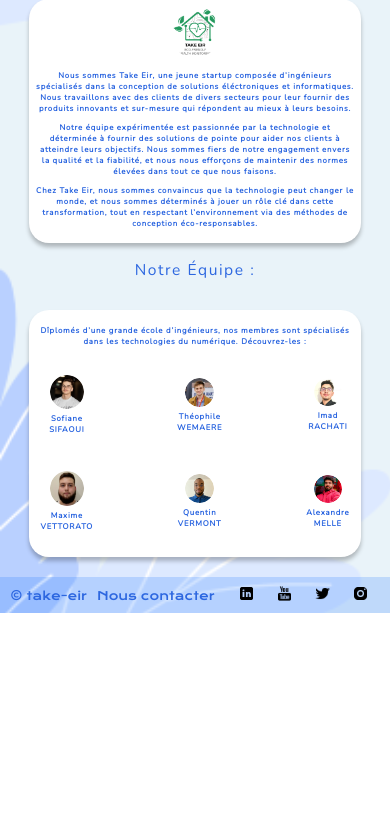
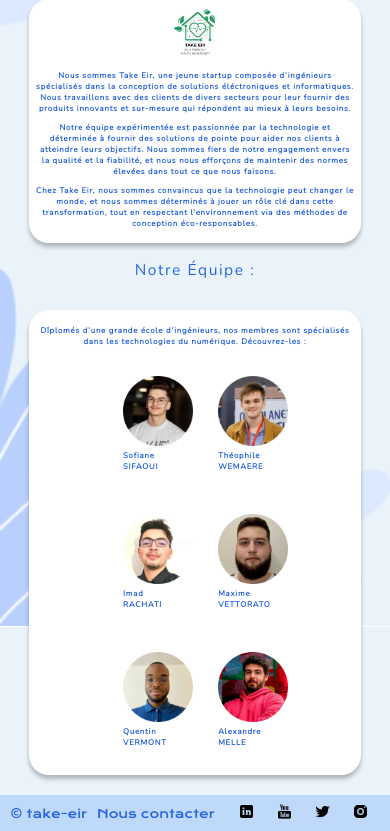
Before and after one commit to Theophile-Wemaere/take-eir-app, a PHP site: page /presentation.html in a window 390 px wide. Shown: the part 398-1229 px from the top of the page. Before the commit the page ends 1011 px from the top, so only its background shows below. Run offline with PHP 8.4, Linux system fonts and the light colour scheme.

Commit message:
Page "Qui sommes-nous" update: -fix equip-img bug

```diff
--- a/CSS/presentation.css
+++ b/CSS/presentation.css
@@ -139,8 +139,14 @@ figure figcaption {
 }
 
 @media (min-width: 850px) {
+  .equip-grid{
+      display: inline-block;
+      width:30%;
+      padding: 5px;
+  }
+
   .equip-img {
-    width: 65%;
+    width: 100%;
   }
 
 h3{
@@ -153,11 +159,38 @@ h3{
 }
 
 @media (max-width: 850px) {
+  .equip-grid{
+      display: inline-block;
+      width:30%;
+      padding: 5px;
+  }
+
   .equip-img {
-    width: 65%;
+    width: 100px;
+  }
+
+  .equip-div{
+    text-align:center;
+
+    }
+
+
+  .tableau-equip {
   }
 
   /*#title {
     margin-top: 32%;
   }*/
 }
+
+@media (max-width: 550px) {
+    .equip-div{
+    text-align:center;
+    margin-right:15%;
+    }
+
+    .equip-img {
+    width: 70px;
+    }
+
+}
--- a/presentation.html
+++ b/presentation.html
@@ -153,50 +153,44 @@
               spécialisés dans les technologies du numérique. Découvrez-les :
             </p>
           </div>
-          <table style="margin-top: 3%">
-            <tbody>
-              <tr>
-                <td>
+          <div class="equip-div">
+            <div class="equip-grid">
               <figure>
                 <img class="equip-img" src="/images/sofiane.png" />
                 <figcaption>Sofiane SIFAOUI</figcaption>
               </figure>
-                </td>
-                <td>
+            </div>
+            <div class="equip-grid">
               <figure>
                 <img class="equip-img" src="/images/theo.png" />
                 <figcaption>Théophile WEMAERE</figcaption>
               </figure>
-                </td>
-                <td>
+            </div>
+            <div class="equip-grid">
               <figure>
                 <img class="equip-img" src="/images/imad.png" />
                 <figcaption>Imad RACHATI</figcaption>
               </figure>
-                </td>
-              </tr>
-              <tr>
-                <td>
+            </div>
+            <div class="equip-grid">
               <figure>
                 <img class="equip-img" src="/images/maxime.png" />
                 <figcaption>Maxime VETTORATO</figcaption>
               </figure>
-                </td>
-                <td>
+            </div>
+            <div class="equip-grid">
               <figure>
                 <img class="equip-img" src="/images/quentin.png" />
                 <figcaption>Quentin VERMONT</figcaption>
               </figure>
-                </td>
-                <td>
+            </div>
+            <div class="equip-grid">
               <figure>
                 <img class="equip-img" src="/images/alex.png" />
                 <figcaption>Alexandre MELLE</figcaption>
               </figure>
-                </td>
-              </tr>
-            </tbody>
-          </table>
+            </div>
+          </div>
         </div>
       </div>
       <script>
```
Lines whose indentation alone changed are shown as unchanged.
